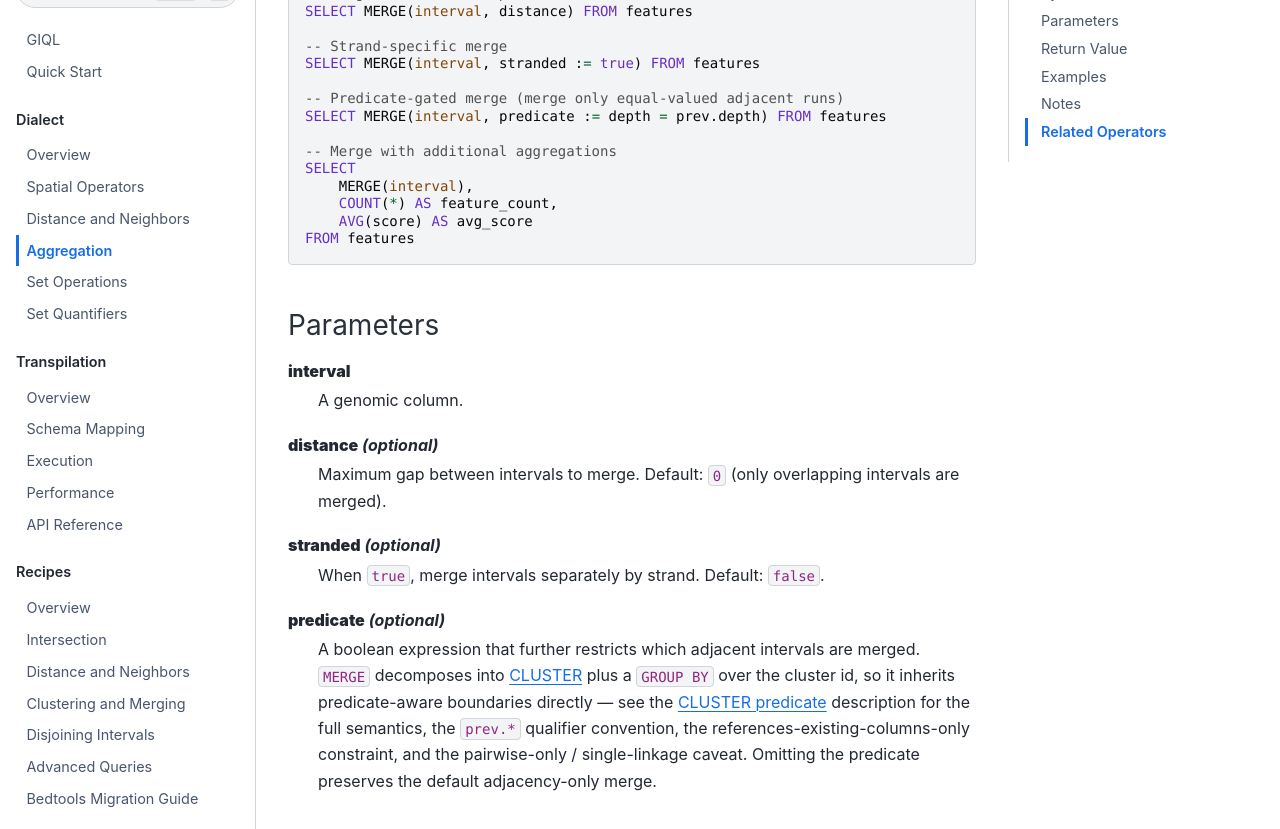
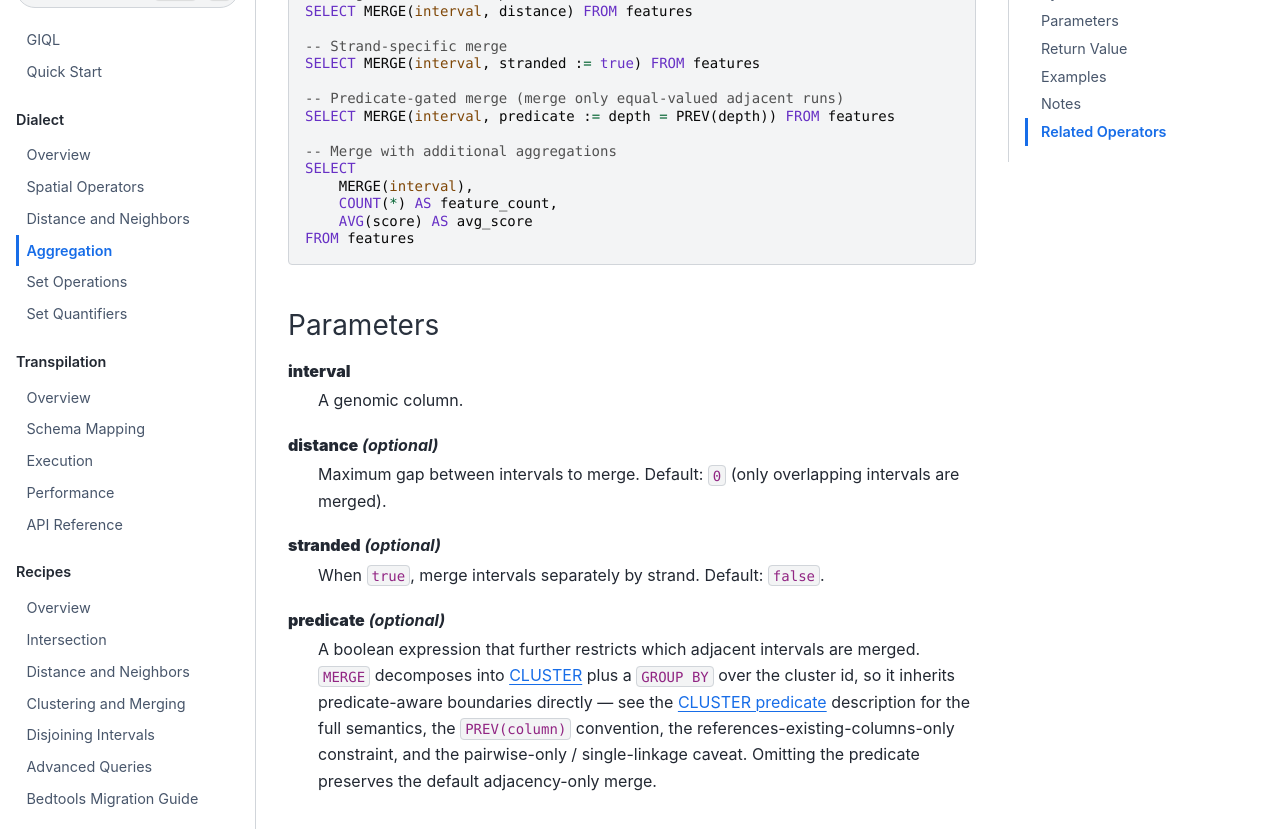
Before and after one commit to abdenlab/giql, a Sphinx documentation site: the page built from docs/dialect/aggregation-operators.rst, in a window 1280 px wide and 1400 px high, scrolled down 4795 px. Shown: the part 152-981 px from the top of the window. Built offline with Sphinx 7.4.7 and the Sphinx Book theme 1.1.4, drawn with Linux system fonts in a browser that asks for light colours; some of the changed text lies outside the part shown.

Commit message:
docs: Update predecessor-reference docs to PREV()
Reflect the PREV(col) predecessor syntax in the operator docstrings, the
aggregation-operator reference, the clustering recipe, and the MCP operator
catalog. Replace every prev.col qualifier reference with PREV(col) and
update the prose describing how the predecessor's value is referenced.

```diff
--- a/docs/dialect/aggregation-operators.rst
+++ b/docs/dialect/aggregation-operators.rst
@@ -41,7 +41,7 @@
    CLUSTER(interval, stranded := true) AS cluster_id
 
    -- Predicate-gated clustering (run-length encoding on a column)
-   CLUSTER(interval, predicate := depth = prev.depth) AS cluster_id
+   CLUSTER(interval, predicate := depth = PREV(depth)) AS cluster_id
 
    -- Combined parameters
    CLUSTER(interval, distance, stranded := true) AS cluster_id
@@ -69,8 +69,8 @@
    Omitting the predicate preserves the default adjacency-only behavior.
 
    Bare column references resolve to the *current* interval; the predecessor's
-   value of a column is referenced with a ``prev.*`` qualifier
-   (e.g. ``depth = prev.depth``). The predicate composes with ``distance`` and
+   value of a column is referenced with ``PREV(column)``
+   (e.g. ``depth = PREV(depth)``). The predicate composes with ``distance`` and
    ``stranded`` and is evaluated under the operator's existing per-chromosome
    (and per-strand) partition and start-position order.
 
@@ -84,7 +84,7 @@
    - **Pairwise only, with single-linkage drift.** The predicate compares each
      interval to its immediate sorted predecessor (everything ``LAG`` can
      express). Whole-cluster conditions are out of scope. When the predicate is
-     not an equivalence relation (e.g. ``ABS(score - prev.score) < 5``),
+     not an equivalence relation (e.g. ``ABS(score - PREV(score)) < 5``),
      consecutive pairs may each satisfy it while the cluster's extremes do not
      — the same single-linkage behavior that ``distance``-based clustering
      already exhibits.
@@ -137,13 +137,13 @@
 **Predicate-Gated Clustering:**
 
 Cut adjacent intervals into clusters wherever a column's value changes
-(run-length encoding). The ``prev.*`` qualifier references the predecessor row:
+(run-length encoding). ``PREV(column)`` references the predecessor row's value:
 
 .. code-block:: sql
 
    SELECT
        *,
-       CLUSTER(interval, predicate := depth = prev.depth) AS cluster_id
+       CLUSTER(interval, predicate := depth = PREV(depth)) AS cluster_id
    FROM features
    ORDER BY chrom, start
 
@@ -241,7 +241,7 @@
    SELECT MERGE(interval, stranded := true) FROM features
 
    -- Predicate-gated merge (merge only equal-valued adjacent runs)
-   SELECT MERGE(interval, predicate := depth = prev.depth) FROM features
+   SELECT MERGE(interval, predicate := depth = PREV(depth)) FROM features
 
    -- Merge with additional aggregations
    SELECT
@@ -268,7 +268,7 @@
    merged. ``MERGE`` decomposes into :ref:`CLUSTER <cluster-operator>` plus a
    ``GROUP BY`` over the cluster id, so it inherits predicate-aware boundaries
    directly — see the :ref:`CLUSTER predicate <cluster-operator>` description
-   for the full semantics, the ``prev.*`` qualifier convention, the
+   for the full semantics, the ``PREV(column)`` convention, the
    references-existing-columns-only constraint, and the pairwise-only /
    single-linkage caveat. Omitting the predicate preserves the default
    adjacency-only merge.
@@ -323,7 +323,7 @@
 
 .. code-block:: sql
 
-   SELECT MERGE(interval, predicate := depth = prev.depth)
+   SELECT MERGE(interval, predicate := depth = PREV(depth))
    FROM (
        SELECT disjoin_chrom AS chrom,
               disjoin_start AS start,
```
Also changed, not shown: docs/recipes/clustering.rst (+5 -5 lines), 2 other files.
